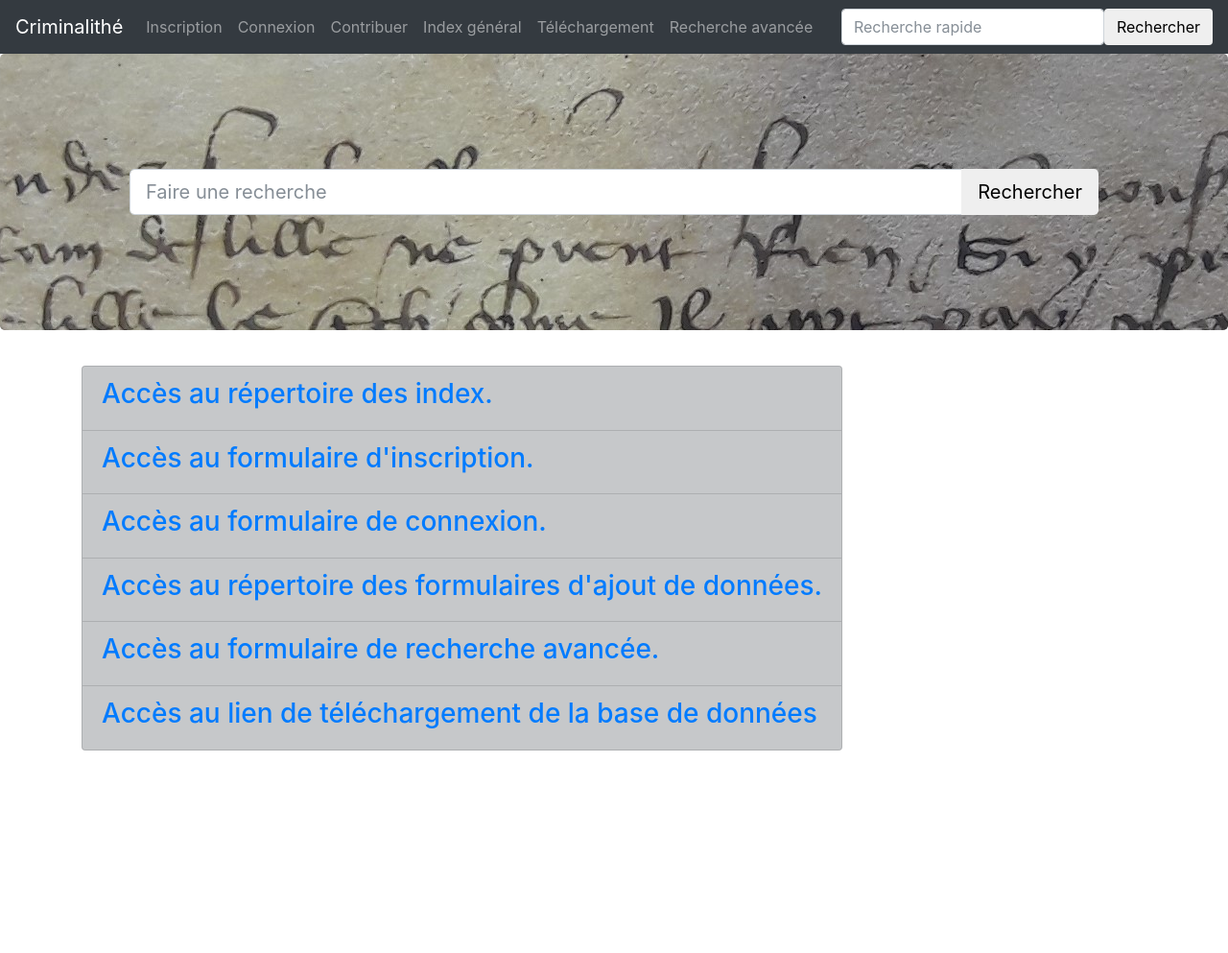
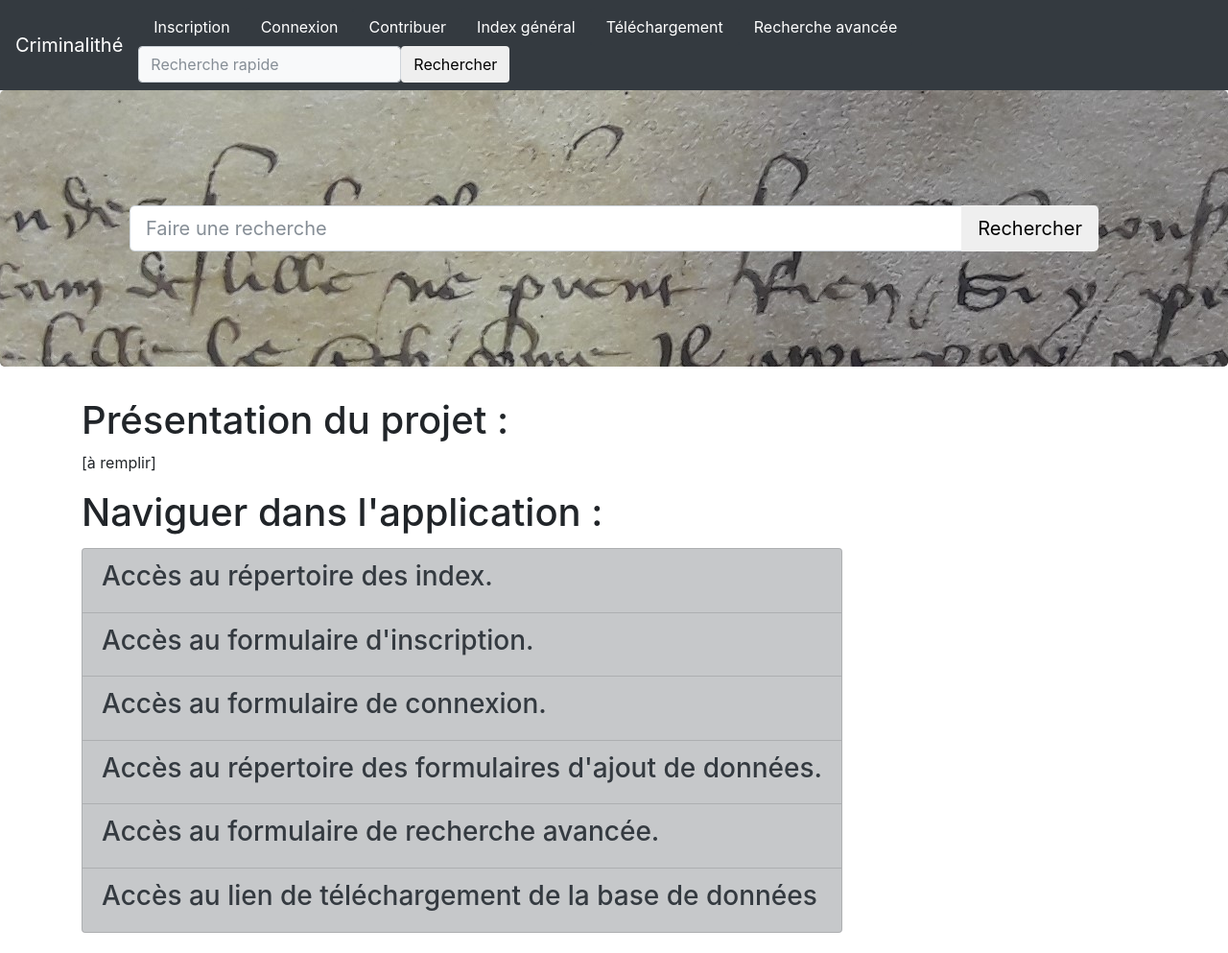
Before and after one commit to ValentinDeCraene/Projet_Criminalithe, a Flask app: page / in a window 1280 px wide. Shown: the whole page at 96% size. Before the commit the page ends 782 px from the top, so only its background shows below. Run offline with Flask 2, Linux system fonts and the light colour scheme; some libraries are stand-ins or nearby versions.

Commit message:
modification du style graphique du nav bar

```diff
--- a/Criminalithe/app/templates/conteneur.html
+++ b/Criminalithe/app/templates/conteneur.html
@@ -19,35 +19,35 @@
       <nav class="navbar navbar-expand-md navbar-dark bg-dark justify-content-between">
         <a class="navbar-brand" href="{{ url_for('accueil') }}">Criminalithé</a>
 
-        <ul class="navbar-nav mr-auto">
+        <ul class="nav nav-pills mr-auto">
             {% if not current_user.is_authenticated %}
               <li class="nav-item">
-                <a class="nav-link" href="{{url_for("inscription")}}">Inscription</a>
+                <a class="nav-link text-white bg-dark" href="{{url_for("inscription")}}">Inscription</a>
               </li>
               <li class="nav-item">
-                <a class="nav-link" href="{{url_for("connexion")}}">Connexion</a>
+                <a class="nav-link text-white bg-dark" href="{{url_for("connexion")}}">Connexion</a>
               </li>
             {% else %}
               <li class="nav-item">
-                <a class="nav-link" href="{{url_for("deconnexion")}}">Déconnexion ({{current_user.user_nom}})</a>
+                <a class="nav-link text-white bg-dark" href="{{url_for("deconnexion")}}">Déconnexion ({{current_user.user_nom}})</a>
               </li>
             {% endif %}
             <li class="nav-item">
-                <a class="nav-link" href="{{url_for("repertoire")}}">Contribuer</a>
+                <a class="nav-link text-white bg-dark" href="{{url_for("repertoire")}}">Contribuer</a>
             </li>
             <li class="nav-item">
-                <a class="nav-link" href="{{url_for("index")}}">Index général</a>
+                <a class="nav-link text-white bg-dark" href="{{url_for("index")}}">Index général</a>
             </li>
             <li class="nav-item">
-                <a class="nav-link" href="{{url_for("download")}}">Téléchargement</a>
+                <a class="nav-link text-white bg-dark" href="{{url_for("download")}}">Téléchargement</a>
             </li>
             <li class="nav-item">
-                <a class="nav-link" href="{{url_for("rechercheavancee")}}">Recherche avancée</a>
+                <a class="nav-link text-white bg-dark" href="{{url_for("rechercheavancee")}}">Recherche avancée</a>
             </li>
-        </ul>
+
 
         <form class="form-inline" action="{{url_for("recherche")}}" method="GET">
-          <input class="form-control" name="keyword" type="search" placeholder="Recherche rapide" aria-label="Recherche">
+          <input class="form-control bg-light text-dark" name="keyword" type="search" placeholder="Recherche rapide" aria-label="Recherche">
           <button class="btn btn-grey type="submit">Rechercher</button>
         </form>
       </nav>
--- a/Criminalithe/app/templates/pages/Index.html
+++ b/Criminalithe/app/templates/pages/Index.html
@@ -7,8 +7,8 @@
     <li class="list-group-item"><h3><a href="{{url_for('index_sources')}}"> Accès à l'index des sources</a></h3></li>
 </ul>
 <p>
-<button type="button" class="btn btn-outline-primary">
-    <a href="{{url_for('accueil')}}">Retour à l'accueil.</a></li>
+<button type="button" class="btn btn-dark">
+    <a class="text-light" href="{{url_for('accueil')}}">Retour à l'accueil.</a></li>
 </button>
 </p>
 {% endblock %}
--- a/Criminalithe/app/templates/pages/accueil.html
+++ b/Criminalithe/app/templates/pages/accueil.html
@@ -4,19 +4,20 @@
 {%endblock%}
 {% block corps %}
 
-
+<div>
+    <h1> Présentation du projet : </h1>
+        <p>[à remplir]</p>
+    <h1> Naviguer dans l'application : </h1>
+</div>
 
 
 <ul type="square" class="navbar-brand list-unstyled">
-    <li class="list-group-item list-group-item-dark"><h3><a href="{{url_for('index')}}">Accès au répertoire des index.</a></li></h3>
-    <li class="list-group-item list-group-item-dark"><h3><a href="{{url_for('inscription')}}">Accès au formulaire d'inscription.</a></li></h3>
-    <li class="list-group-item list-group-item-dark"><h3><a href="{{url_for('connexion')}}">Accès au formulaire de connexion.</a></li></h3>
-    <li class="list-group-item list-group-item-dark"><h3><a href="{{url_for('repertoire')}}">Accès au répertoire des formulaires d'ajout de données.</a></li></h3>
-    <li class="list-group-item list-group-item-dark"><h3><a href="{{url_for('rechercheavancee')}}">Accès au formulaire de recherche avancée.</a></li></h3>
-    <li class="list-group-item list-group-item-dark"><h3><a href="{{url_for('telechargement')}}">Accès au lien de téléchargement de la base de données</a></li></h3>
-
-
-
+    <li class="list-group-item list-group-item-dark"><h3><a class="text-dark" href="{{url_for('index')}}">Accès au répertoire des index.</a></li></h3>
+    <li class="list-group-item list-group-item-dark"><h3><a class="text-dark" href="{{url_for('inscription')}}">Accès au formulaire d'inscription.</a></li></h3>
+    <li class="list-group-item list-group-item-dark"><h3><a class="text-dark" href="{{url_for('connexion')}}">Accès au formulaire de connexion.</a></li></h3>
+    <li class="list-group-item list-group-item-dark"><h3><a class="text-dark" href="{{url_for('repertoire')}}">Accès au répertoire des formulaires d'ajout de données.</a></li></h3>
+    <li class="list-group-item list-group-item-dark"><h3><a class="text-dark" href="{{url_for('rechercheavancee')}}">Accès au formulaire de recherche avancée.</a></li></h3>
+    <li class="list-group-item list-group-item-dark"><h3><a class="text-dark" href="{{url_for('telechargement')}}">Accès au lien de téléchargement de la base de données</a></li></h3>
 </ul>
 
 
--- a/Criminalithe/app/templates/pages/ajout_amende.html
+++ b/Criminalithe/app/templates/pages/ajout_amende.html
@@ -88,8 +88,8 @@
 
 <br/>
 <p>
-<button type="button" class="btn btn-outline-primary">
-    <a href="{{url_for('repertoire')}}">Retour au répertoire des formulaires.</a></li>
+<button type="button" class="btn btn-dark">
+    <a class="text-light" href="{{url_for('accueil')}}">Retour à l'accueil.</a></li>
 </button>
 </p>
 {% endblock %}
--- a/Criminalithe/app/templates/pages/ajout_personne.html
+++ b/Criminalithe/app/templates/pages/ajout_personne.html
@@ -43,8 +43,8 @@
 <br/>
 
 <p>
-<button type="button" class="btn btn-outline-primary">
-    <a href="{{url_for('repertoire')}}">Retour au répertoire des formulaires.</a></li>
+<button type="button" class="btn btn-dark">
+    <a class="text-light" href="{{url_for('accueil')}}">Retour à l'accueil.</a></li>
 </button>
 </p>
 {% endblock %}
--- a/Criminalithe/app/templates/pages/ajout_source.html
+++ b/Criminalithe/app/templates/pages/ajout_source.html
@@ -31,8 +31,8 @@
 
 <br/>
 <p>
-<button type="button" class="btn btn-outline-primary">
-    <a href="{{url_for('repertoire')}}">Retour au répertoire des formulaires.</a></li>
+<button type="button" class="btn btn-dark">
+    <a class="text-light" href="{{url_for('accueil')}}">Retour à l'accueil.</a></li>
 </button>
 </p>
 {% endblock %}
--- a/Criminalithe/app/templates/pages/amende_form_update.html
+++ b/Criminalithe/app/templates/pages/amende_form_update.html
@@ -40,6 +40,11 @@
     {% else %}
         <p>La base de données est en cours de constitution</p>
     {% endif %}
+<p>
+<button type="button" class="btn btn-dark">
+    <a class="text-light" href="{{url_for('accueil')}}">Retour à l'accueil.</a></li>
+</button>
+</p>
 {% endblock %}
 
 <!-- Possibilité de transformer certains formulaires comme type, franche vérité, montant (?) en menu déroulant pour limiter les choix et les possibilité de mauvaise saisie (volontaire ou non) des données.
--- a/Criminalithe/app/templates/pages/connexion.html
+++ b/Criminalithe/app/templates/pages/connexion.html
@@ -26,8 +26,8 @@
 
 <br/>
 <p>
-<button type="button" class="btn btn-outline-primary">
-    <a href="{{url_for('accueil')}}">Retour à l'accueil.</a></li>
+<button type="button" class="btn btn-dark">
+    <a class="text-light" href="{{url_for('accueil')}}">Retour à l'accueil.</a></li>
 </button>
 </p>
 {% endblock %}
--- a/Criminalithe/app/templates/pages/inscription.html
+++ b/Criminalithe/app/templates/pages/inscription.html
@@ -39,8 +39,8 @@
 
 <br/>
 <p>
-<button type="button" class="btn btn-outline-primary">
-    <a href="{{url_for('accueil')}}">Retour à l'accueil.</a></li>
+<button type="button" class="btn btn-dark">
+    <a class="text-light" href="{{url_for('accueil')}}">Retour à l'accueil.</a></li>
 </button>
 </p>
 
--- a/Criminalithe/app/templates/pages/repertoire.html
+++ b/Criminalithe/app/templates/pages/repertoire.html
@@ -8,8 +8,8 @@
 </ul>
 </ul>
 <p>
-<button type="button" class="btn btn-outline-primary">
-    <a href="{{url_for('accueil')}}">Retour à l'accueil.</a></li>
+<button type="button" class="btn btn-dark">
+    <a class="text-light" href="{{url_for('accueil')}}">Retour à l'accueil.</a></li>
 </button>
 </p>
 {% endblock %}
```
